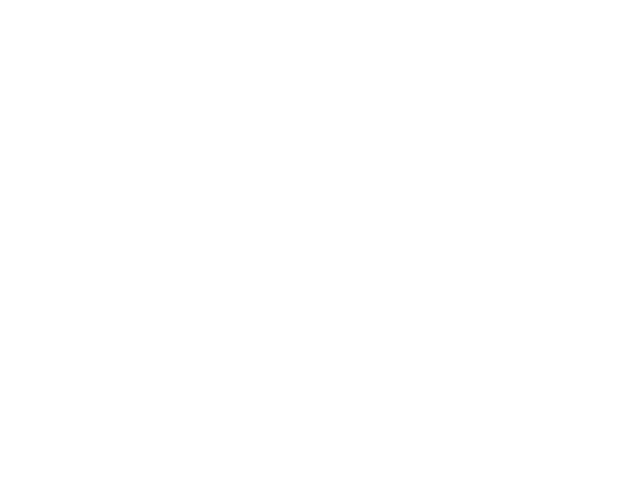
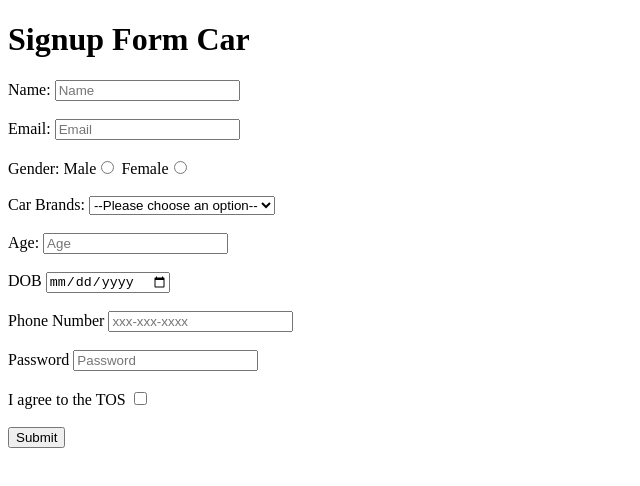
Before and after one commit to acciojob/signup-form-car-lordbakyarou, a website: page main.html in a window 1280 px wide. Shown: the whole page, without its empty margins (0-640 px from the left). Drawn offline with Linux system fonts and the light colour scheme.

Commit message:
created a submission

```diff
--- a/main.html
+++ b/main.html
@@ -8,6 +8,87 @@
 
 <body>
 	<!-- the entire body must be written by student -->
+	<h1>Signup Form Car</h1>
+    <form method="post">
+      <div>
+        <label for="name">Name:</label>
+        <input
+          type="text"
+          id="name"
+          placeholder="Name"
+          minlength="3"
+          maxlength="50"
+          name="name"
+          required="required"
+        />
+      </div>
+      <br />
+      <div>
+        <label for="email">Email: </label>
+        <input
+          type="email"
+          id="email"
+          name="email"
+          required="required"
+          placeholder="Email"
+        />
+      </div>
+      <br />
+      <div>
+        <label>Gender: </label>
+        <label for="gender_m">Male</label
+        ><input type="radio" id="gender_m" name="male" />
+        <label for="gender_f">Female</label
+        ><input type="radio" id="gender_m" name="female" />
+      </div>
+      <br />
+      <div>
+        <label for="cars">Car Brands: </label>
+        <select name="Select" id="cars">
+          <option value="" disabled selected>
+            --Please choose an option--
+          </option>
+          <option value="Maruti">Maruti</option>
+          <option value="Audi">Audi</option>
+          <option value="BMW">BMW</option>
+          <option value="Ferari">Ferari</option>
+        </select>
+      </div>
+      <br />
+      <div>
+        <label for="age">Age:</label>
+        <input type="number" required id="age" placeholder="Age" name="age" />
+      </div>
+      <br />
+      <div>
+        <label for="dob">DOB</label>
+        <input type="date" required id="dob" name="dob" />
+      </div>
+      <br />
+      <div>
+        <label for="tel">Phone Number</label>
+        <input type="tel" id="tel" name="tel" placeholder="xxx-xxx-xxxx" />
+      </div>
+      <br />
+      <div>
+        <label for="password">Password</label>
+        <input
+          type="password"
+          id="password"
+          name="password"
+          placeholder="Password"
+        />
+      </div>
+      <br />
+      <div>
+        <label for="tos">I agree to the TOS</label>
+        <input type="checkbox" id="tos" name="tos" />
+      </div>
+      <br />
+      <div>
+        <input type="submit" value="Submit" />
+      </div>
+    </form>
     <script type="text/javascript" src="./script.js">
 </script>
 
```
